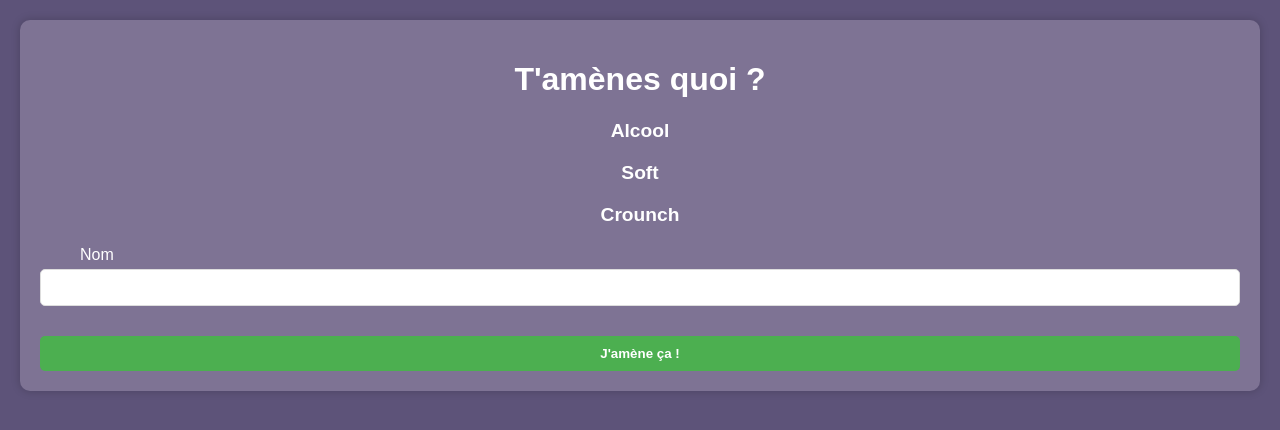
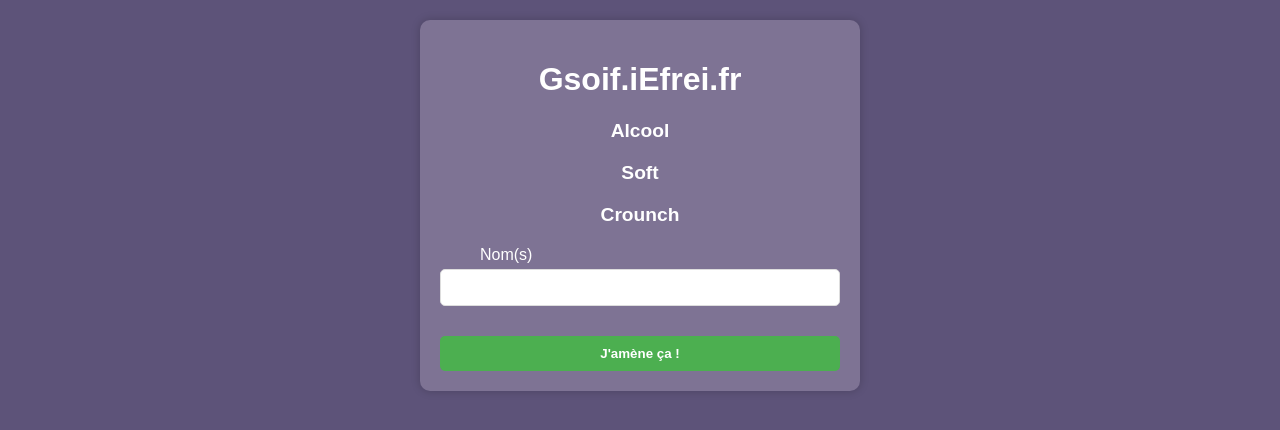
Before and after one commit to Hydrocarbure-H/gsoif.iefrei.fr, a Flask app: page / in a window 1280 px wide. Shown: the top 430 px of the page. Run offline with Flask 3, Linux system fonts and the light colour scheme; parts of the project's set-up code (start-up, migrations or seed data) failed here and were passed over.

Commit message:
Adding some updates and improvements.

```diff
--- a/app.py
+++ b/app.py
@@ -104,6 +104,11 @@ def fill_tables():
     ]
 
     for product in products:
+        # Check if the product already exists
+        result = execute_sql("SELECT * FROM product WHERE name = :name", product)
+        if result:
+            continue
+
         execute_sql("""
             INSERT INTO product (name, category)
             VALUES (:name, :category)
@@ -155,6 +160,11 @@ def add_engagement():
     print(f"POST /engagement (user: {request.json['name']})")
     data = request.json
     date = datetime.utcnow().strftime('%Y-%m-%d %H:%M:%S')
+
+    # Add some checks on name:
+    if not data['name'] or len(data['name']) > 50:
+        return jsonify({'error': 'Invalid name'}), 400
+
     engagements = [
         {'name_user': data['name'], 'product_id': product_id, 'date': date}
         for product_id in data['products']
@@ -196,7 +206,7 @@ def home():
 ################## MAIN ####################
 ############################################
 with app.app_context():
-    drop_tables()
+    # drop_tables()
     create_tables()
     fill_tables()
 
--- a/static/css/index.css
+++ b/static/css/index.css
@@ -5,24 +5,30 @@ body {
     margin: 0;
     padding: 0;
 }
+
 .container {
     width: calc(100% - 80px);
+    max-width: 400px;
     background-color: #7E7394;
     padding: 20px;
-    margin:  20px auto;
+    margin: 20px auto;
     border-radius: 10px;
-    box-shadow: 0 0 10px 0 rgba(0,0,0,0.2);
+    box-shadow: 0 0 10px 0 rgba(0, 0, 0, 0.2);
 }
+
 h1 {
     text-align: center;
 }
+
 .form-group {
     margin-bottom: 10px;
 }
+
 label {
     display: block;
     margin-bottom: 5px;
 }
+
 input[type="text"], button {
     width: 100%;
     padding: 10px;
@@ -31,12 +37,12 @@ input[type="text"], button {
     box-sizing: border-box;
 }
 
-.icon
-{
+.icon {
     width: 15px;
     height: 15px;
     vertical-align: middle;
 }
+
 button {
     background-color: #4CAF50;
     margin-top: 20px;
@@ -45,20 +51,25 @@ button {
     cursor: pointer;
     font-weight: bold;
 }
+
 button:hover {
     opacity: 0.8;
 }
+
 .category {
     margin-bottom: 20px;
 }
+
 .category h2 {
     text-align: center;
     font-size: 1.2em;
 }
+
 .items {
     list-style: none;
     padding-left: 0;
 }
+
 .item {
     border: 1px solid #ddd;
     background-color: #999;
@@ -67,9 +78,11 @@ button:hover {
     border-radius: 5px;
     cursor: pointer;
 }
+
 .item:hover {
     background-color: #bbb;
 }
+
 .selected {
     background-color: #4CAF50;
 }
--- a/templates/index.html
+++ b/templates/index.html
@@ -10,7 +10,7 @@
 </head>
 <body>
 <div class="container" id="container">
-    <h1>T'amènes quoi ?</h1>
+    <h1>Gsoif.iEfrei.fr</h1>
 
     <!-- Catégorie Alcool -->
     <div class="category">
@@ -39,7 +39,7 @@
     <!-- Formulaire de soumission -->
     <form id="form-choix">
         <div class="form-group">
-            <label for="nom">Nom</label>
+            <label for="nom">Nom(s)</label>
             <input type="text" id="nom" required>
         </div>
         <button type="submit">J'amène ça !</button>
```
